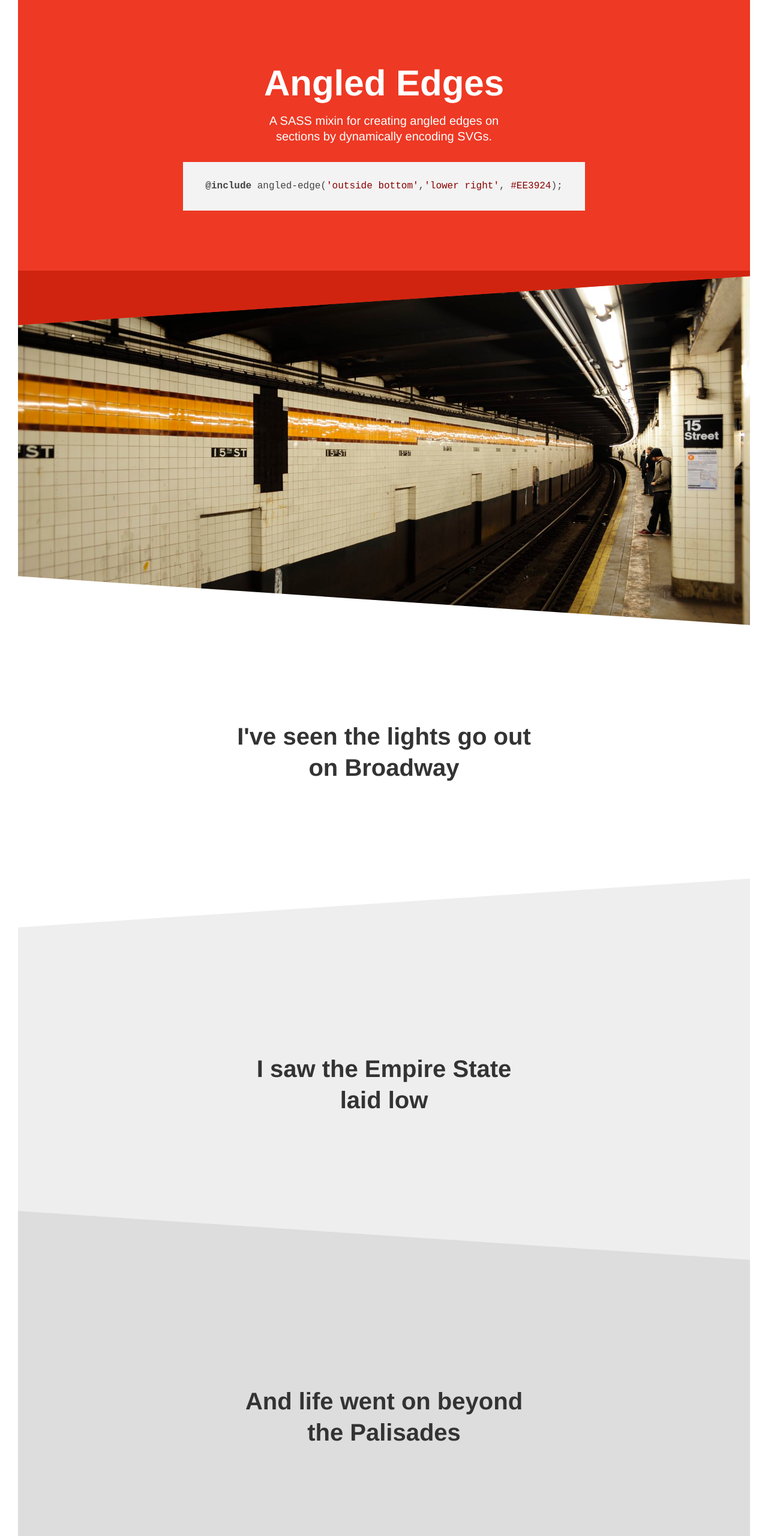
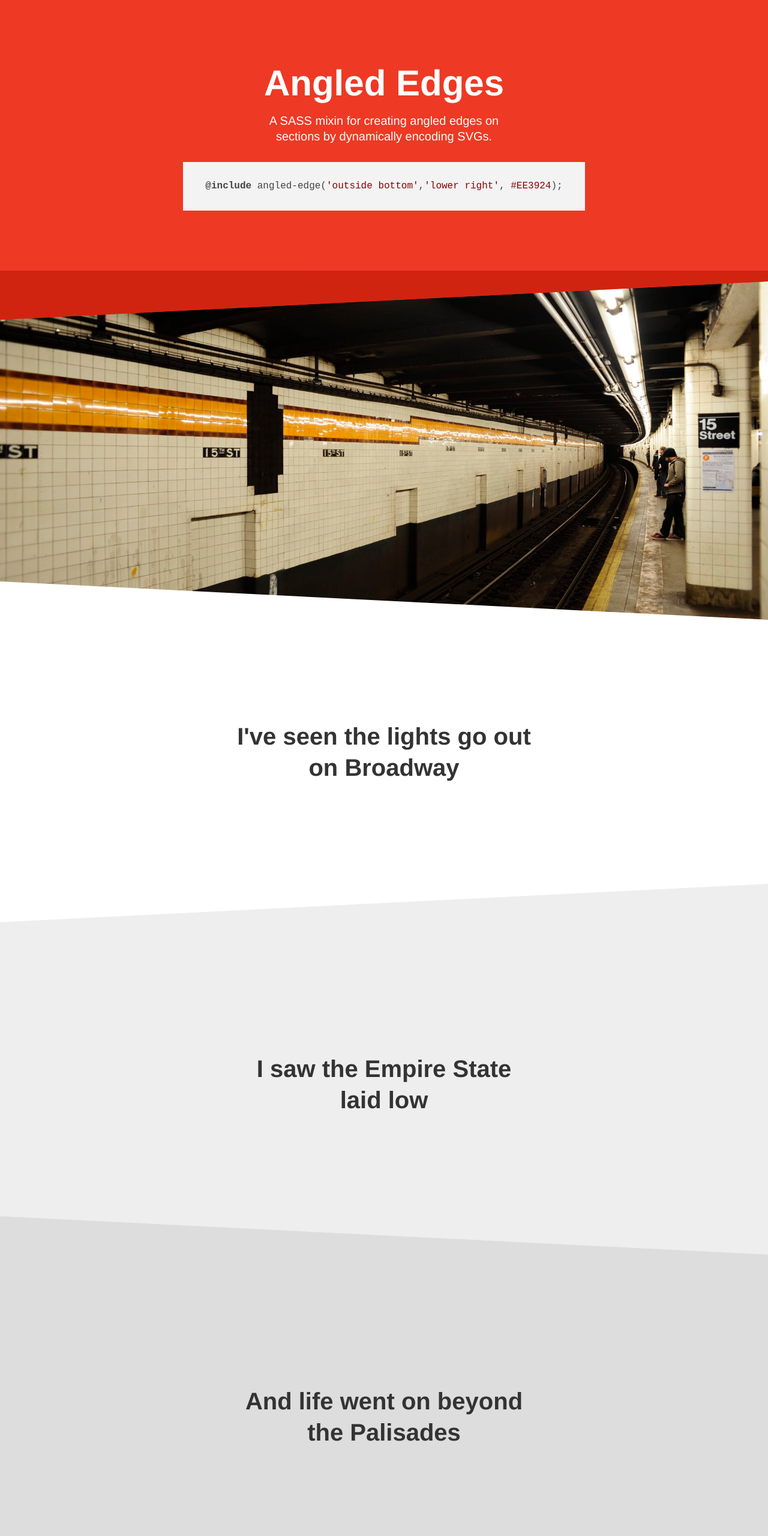
Before and after one commit to josephfusco/angled-edges, a website: page index.html in a window 1280 px wide. Shown: the top 2560 px of the page at 60% size. Drawn offline with nearby package versions, Linux system fonts and the light colour scheme.

Commit message:
Widen demo width

```diff
--- a/styles/_layout.scss
+++ b/styles/_layout.scss
@@ -1,3 +1,5 @@
+$width: 2000;
+
 html {
 	font-family: Helvetica, sans-serif;
 	line-height: 1.3;
@@ -8,9 +10,8 @@ html {
 
 .outer-container {
 	margin: 0 auto;
-    max-width: 1500px;
-    border-left: 30px solid white;
-    border-right: 30px solid white;
+	max-width: $width * 1px;
+	box-shadow: 30px 0 0 white, -30px 0 0 white;
 	box-sizing: border-box;
 }
 
@@ -92,7 +93,7 @@ header {
     }
 
     @media (min-width: 768px){
-        @include angled-edge('outside bottom','lower right', #EE3924, 1500);
+        @include angled-edge('outside bottom','lower right', #EE3924, $width);
     }
 
     h1 {
@@ -128,7 +129,7 @@ header {
         }
 
         @media (min-width: 768px){
-            @include angled-edge('outside bottom','lower right', darken(#EE3924,10%), 1500);
+            @include angled-edge('outside bottom','lower right', darken(#EE3924,10%), $width);
         }
 
         position: absolute;
@@ -155,7 +156,7 @@ header {
     }
 
     @media (min-width: 768px){
-        @include angled-edge('inside bottom','upper right', #FFF, 1500);
+        @include angled-edge('inside bottom','upper right', #FFF, $width);
     }
 }
 
@@ -168,7 +169,7 @@ header {
     }
 
     @media (min-width: 768px){
-        @include angled-edge('outside bottom','lower right', #FFF, 1500);
+        @include angled-edge('outside bottom','lower right', #FFF, $width);
     }
 }
 
@@ -181,7 +182,7 @@ header {
     }
 
     @media (min-width: 768px){
-        @include angled-edge('outside bottom','lower left', #EEE, 1500);
+        @include angled-edge('outside bottom','lower left', #EEE, $width);
     }
 }
 
@@ -194,7 +195,7 @@ header {
     }
 
     @media (min-width: 768px){
-        @include angled-edge('outside bottom','lower right', #DDD, 1500);
+        @include angled-edge('outside bottom','lower right', #DDD, $width);
     }
 }
 
@@ -207,7 +208,7 @@ header {
     }
 
     @media (min-width: 768px){
-        @include angled-edge('outside bottom','lower left', #CCC, 1500);
+        @include angled-edge('outside bottom','lower left', #CCC, $width);
     }
 }
 
@@ -223,7 +224,7 @@ header {
 	}
 
 	@media (min-width: 768px){
-        @include angled-edge('inside top','lower left', #CCC, 1500);
+		@include angled-edge('inside top','lower left', #CCC, $width);
 	}
 }
 
@@ -238,7 +239,7 @@ footer {
 	}
 
 	@media (min-width: 768px){
-        @include angled-edge('outside top','upper left', #EE3924, 1500);
+		@include angled-edge('outside top','upper left', #EE3924, $width);
 	}
 
 	.btn {
@@ -253,5 +254,5 @@ footer {
 			color: #EE3924;
 			background-color: #FFF;
 		}
+
 }
-}
```
Also changed, not shown: styles/build/main.css. Lines whose indentation alone changed are shown as unchanged.
